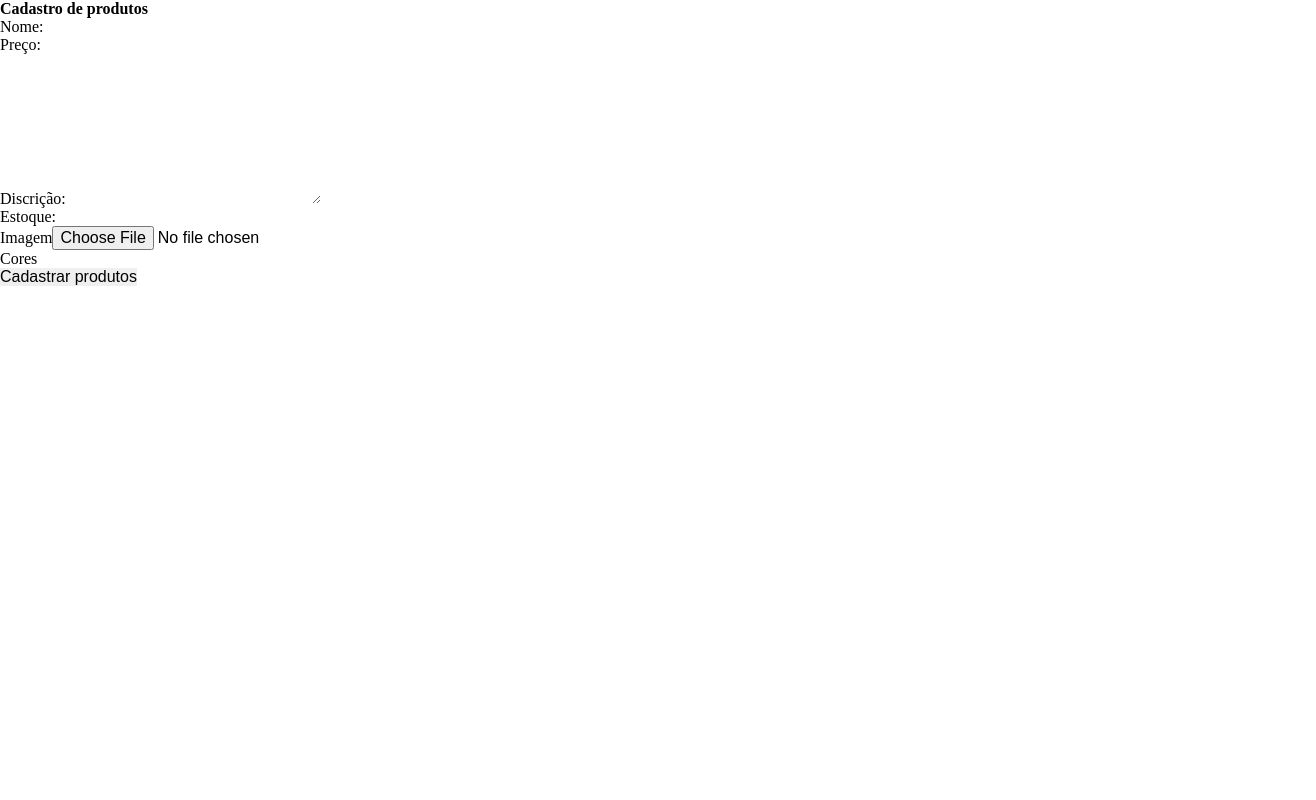
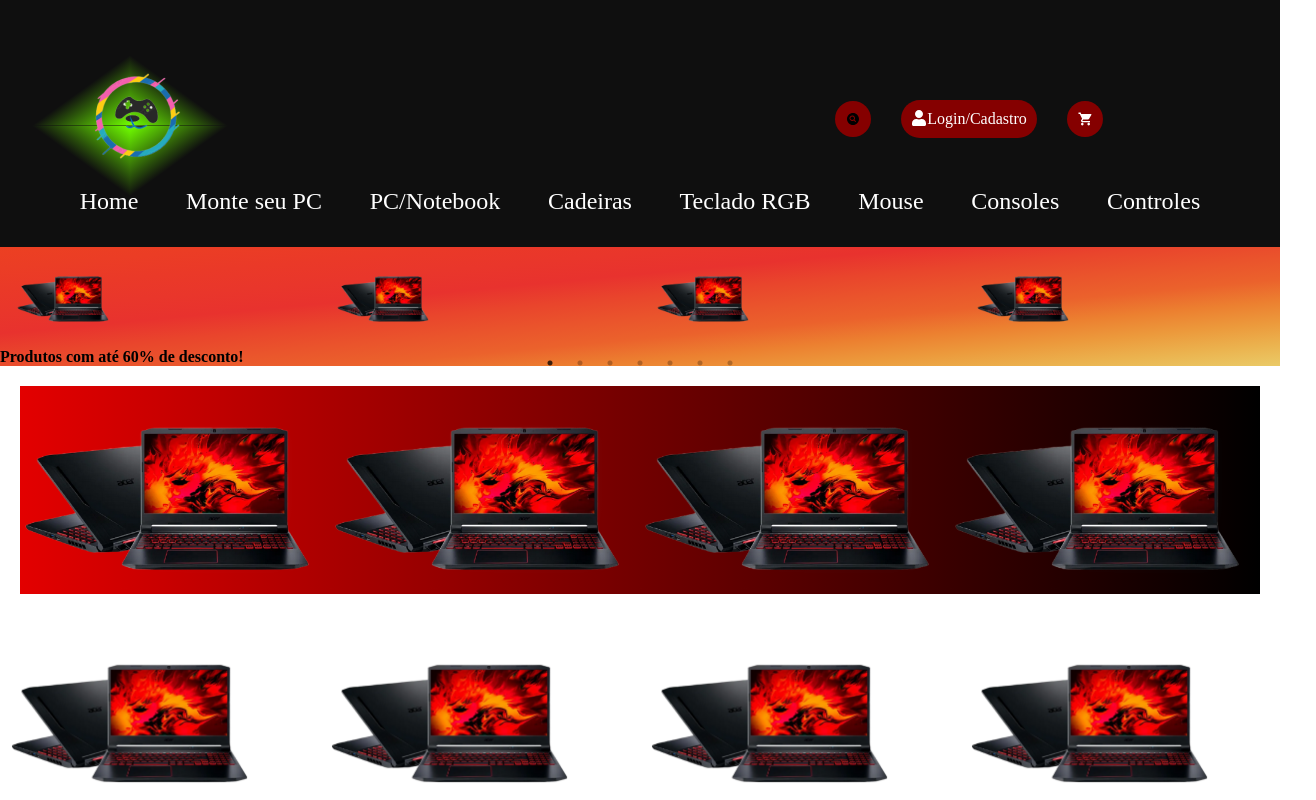
Before and after one commit to Jhaysavi/TechGamer, a React (Vite) app: page / in a window 1280 px wide. Shown: the top 800 px of the page, 1316 px wide, since content can reach past the window. Built offline with nearby package versions, Linux system fonts and the light colour scheme.

Commit message:
Carrossel

```diff
--- a/package.json
+++ b/package.json
@@ -25,6 +25,6 @@
     "eslint-plugin-react": "^7.33.2",
     "eslint-plugin-react-hooks": "^4.6.0",
     "eslint-plugin-react-refresh": "^0.4.5",
-    "vite": "^5.0.10"
+    "vite": "^5.0.11"
   }
 }
--- a/src/App.jsx
+++ b/src/App.jsx
@@ -6,6 +6,7 @@
 
   return (
     <>
+      <Home />
       <Cadastro />
     </>
   )
--- /dev/null
+++ b/src/Paginas/Home/App.css
@@ -0,0 +1,35 @@
+/* Home.css */
+
+.hero-section {
+    display: flex;
+    justify-content: center;
+    margin: 20px;
+    background: linear-gradient(to right, rgb(227, 0, 0), rgb(0, 0, 0));
+
+  }
+
+  .hero-image {
+    position: relative;
+    overflow: hidden;
+    margin-right: 10px;
+  }
+
+  .hero-image img {
+    width: 100%;
+    height: auto;
+    transition: transform 0.3s ease-in-out;
+  }
+
+  .hero-image:hover img {
+    transform: scale(1.1);
+  }
+
+  .image-overlay {
+    position: absolute;
+    top: 0;
+    left: 0;
+    width: 100%;
+    height: 100%;
+    opacity: 0;
+    transition: opacity 0.3s ease-in-out;
+  }
--- a/src/Paginas/Home/index.jsx
+++ b/src/Paginas/Home/index.jsx
@@ -2,6 +2,7 @@
 import Carousel from '/src/Componentes/Carousel/index.jsx';
 import CarouselCards from '/src/Componentes/CarouselCards/index.jsx';
 import Footer from '/src/Componentes/Footer/index.jsx';
+import '/src/Paginas/Home/App.css';
 
 function Home() {
     const images = [
@@ -50,11 +51,20 @@
             <CabecalhoHome />
             <Carousel images={images} />
 
+            {/* Hero Section */}
+            <div className="hero-section">
+                {images.slice(0, 4).map((image, index) => (
+                    <div key={index} className="hero-image">
+                        <img src={image} alt={`Hero ${index + 1}`} />
+                        <div className="image-overlay"></div>
+                    </div>
+                ))}
+            </div>
+
             <CarouselCards backgroundColor="#0000" cardsDeProdutos={cardLaptop} />
             <Footer />
-
         </>
     );
-};
+}
 
 export default Home;
```
Also changed, not shown: 1 other file (tests, documents, lock files or other folders).
